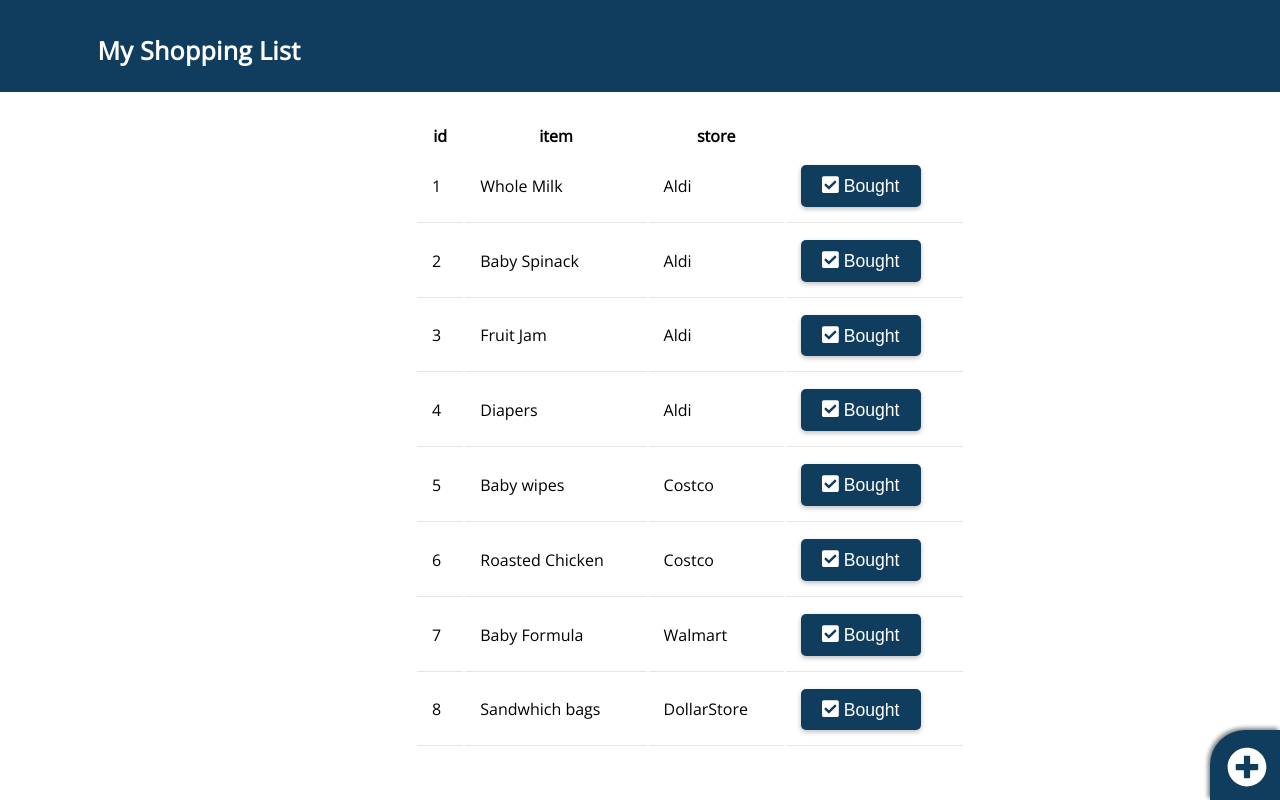
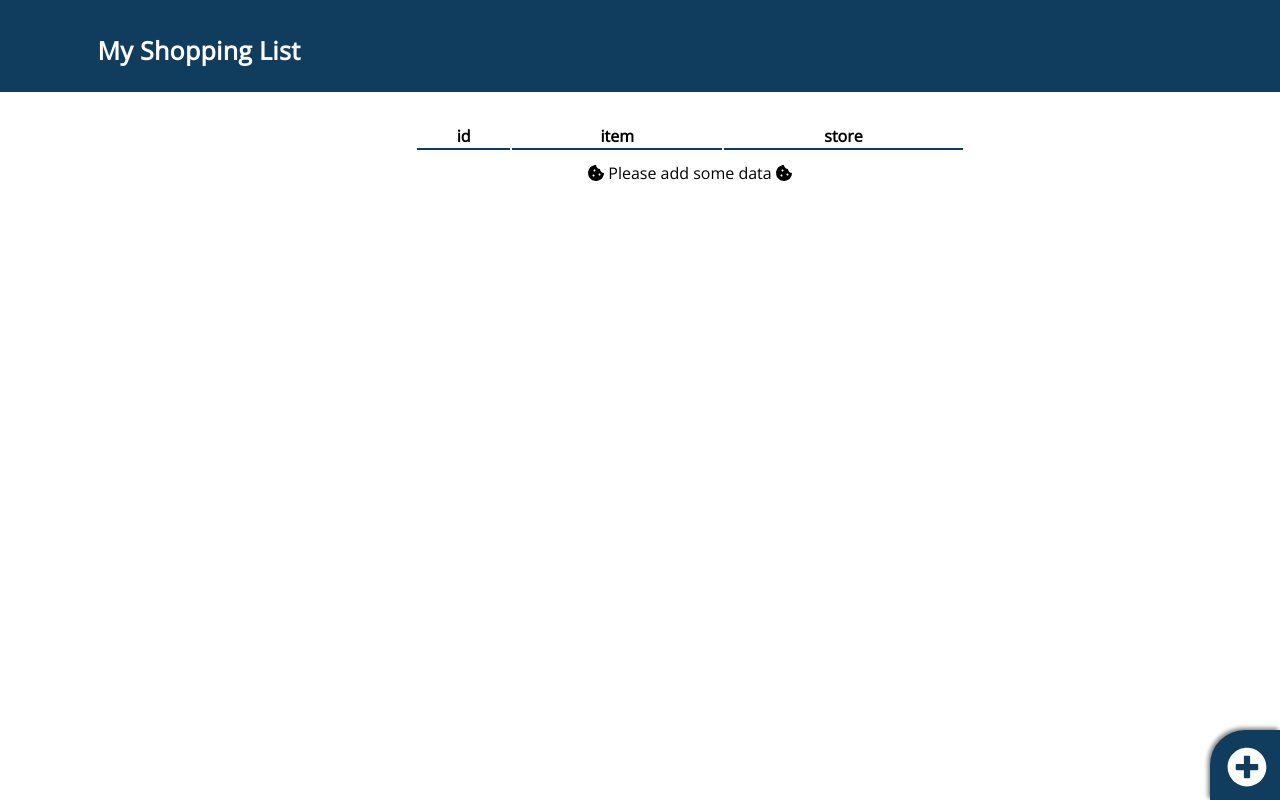
Before and after one commit to jocelo/red-ribbon, a React (Create React App) app: page / in a window 1280 px wide. Built offline with nearby package versions, Linux system fonts and the light colour scheme.

Commit message:
favicon and no data message

```diff
--- a/src/App.js
+++ b/src/App.js
@@ -15,16 +15,7 @@ class App extends Component {
     super(props);
 		this.state = {
       maxItem: 8,
-			items: [
-				{id: 1, item: 'Whole Milk', requestor: 'Nanis', store: 'Aldi', done: false},
-				{id: 2, item: 'Baby Spinack', requestor: 'Nanis', store: 'Aldi', done: false},
-				{id: 3, item: 'Fruit Jam', requestor: 'Nanis', store: 'Aldi', done: false},
-				{id: 4, item: 'Diapers', requestor: 'Nanis', store: 'Aldi', done: false},
-				{id: 5, item: 'Baby wipes', requestor: 'Nanis', store: 'Costco', done: false},
-				{id: 6, item: 'Roasted Chicken', requestor: 'Nanis', store: 'Costco', done: false},
-				{id: 7, item: 'Baby Formula', requestor: 'Nanis', store: 'Walmart', done: false},
-				{id: 8, item: 'Sandwhich bags', requestor: 'Nanis', store: 'DollarStore', done: false}
-			]
+			items: []
     }
 
     this.onLiftState = this.onLiftState.bind(this);
--- a/src/components/table/Table.js
+++ b/src/components/table/Table.js
@@ -1,6 +1,8 @@
 import React, { Component } from 'react'
 import './table.scss'
 import SingleItem from './SingleItem'
+import { FontAwesomeIcon } from '@fortawesome/react-fontawesome';
+import { faCookieBite } from '@fortawesome/free-solid-svg-icons';
 
 class Table extends Component {
 	constructor(props) {
@@ -26,6 +28,13 @@ class Table extends Component {
 			<table className="table">
 				{tableHeader}
 				<tbody>
+					{this.props.data.length == 0 &&
+						<tr>
+							<td colspan="3" className="missing-data">
+								<FontAwesomeIcon icon={faCookieBite} /> Please add some data <FontAwesomeIcon icon={faCookieBite} />
+							</td>
+						</tr>
+					}
 					{this.props.data.map((it, idx)=>(
 						<SingleItem key={idx} data={it} launchNotify={this.launchNotify}></SingleItem>
 					))}
--- a/src/components/table/table.scss
+++ b/src/components/table/table.scss
@@ -2,9 +2,18 @@
 	width: 50%;
 	margin: auto;
 
+	& th {
+		border-bottom: 2px solid #103D5D;
+	}
+
 	& tr.single-item td {
 		border-bottom: 1px solid rgba(127, 127, 127, 0.2);
     padding: 15px;
+	}
+
+	& td.missing-data {
+		text-align: center;
+		line-height: 40px;
 	}
 }
 
```
Also changed, not shown: 1 other file (tests, documents, lock files or other folders).
